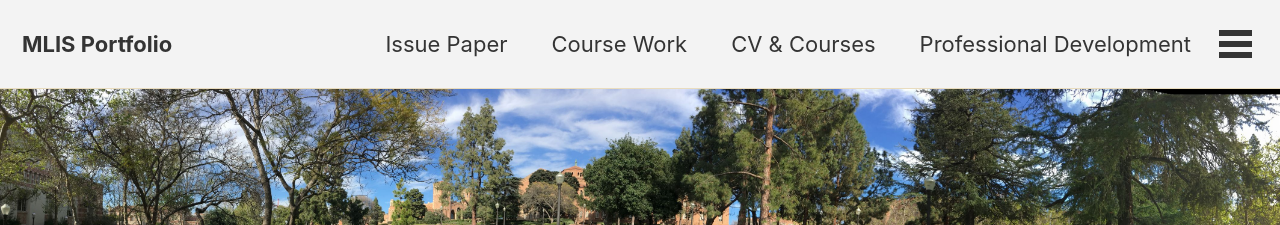
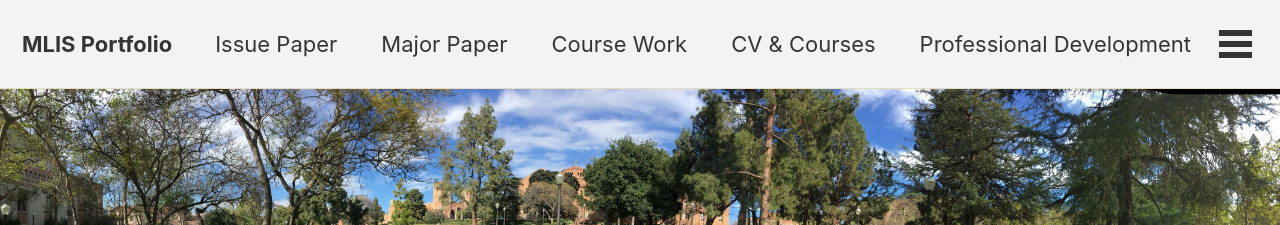
Before and after one commit to j-wng/portfolio, a Jekyll site: the page built from index.html, in a window 1280 px wide and 900 px high. Shown: the top 225 px of the window. Built offline with Jekyll 4.4.1, drawn with Linux system fonts in a browser that asks for light colours; cached includes are drawn as plain includes; nearby versions of some CDN libraries; the list of posts is cut into pages by our own code.

Commit message:
Update navigation.yml

```diff
--- a/_data/navigation.yml
+++ b/_data/navigation.yml
@@ -2,6 +2,8 @@
 main:
   - title: "Issue Paper"
     url: /issuepaper/
+  - title: "Major Paper"
+    url: /majorpaper/
   - title: "Course Work"
     url: /coursework/
   - title: "CV & Courses"
```
